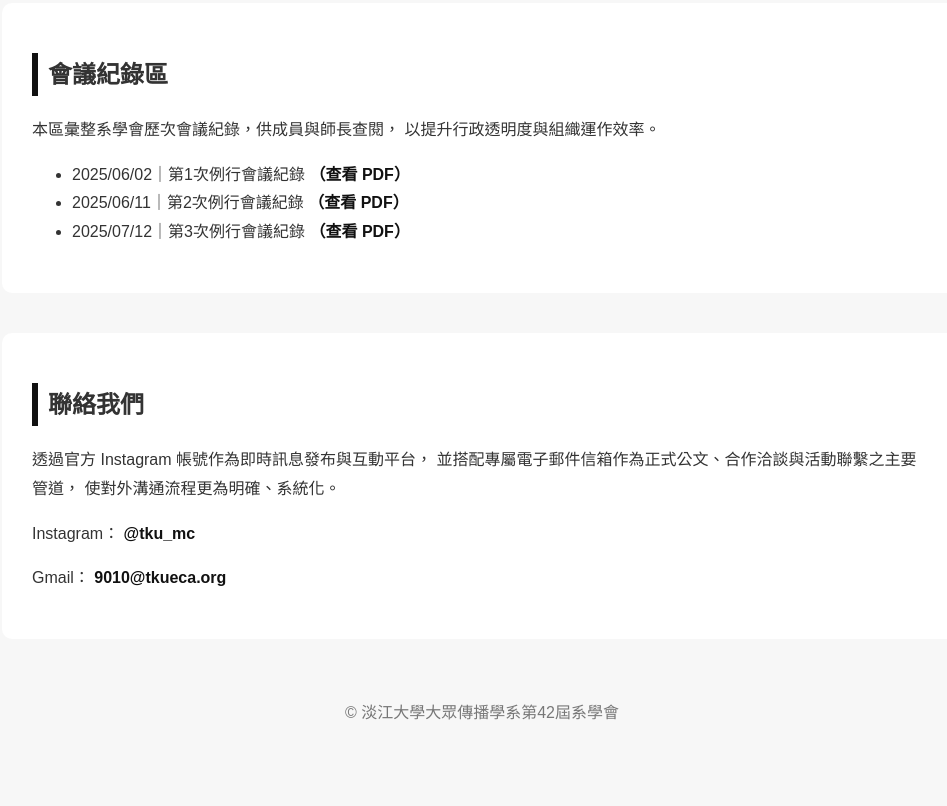
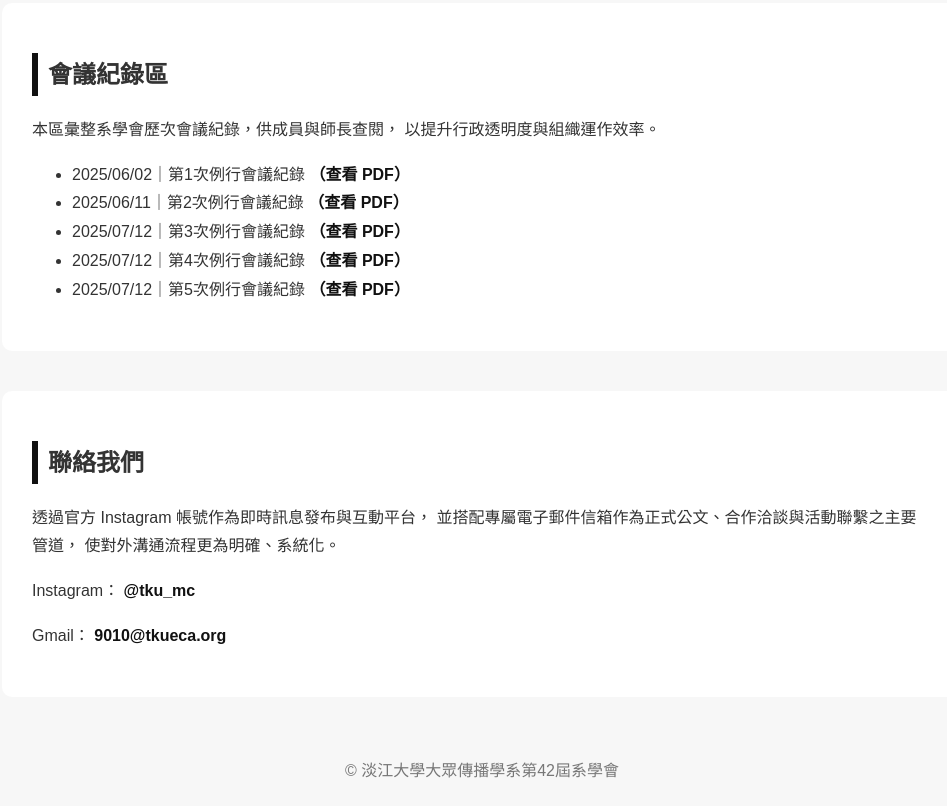
Before and after one commit to ziching1117/ziching1117.github.io, a plain HTML site: page index.html in a window 1280 px wide. Shown: the part 2028-2834 px from the top of the page, without its empty margins (158-1105 px from the left). Before the commit the page ends 2776 px from the top, so only its background shows below. Drawn offline with Linux system fonts and the light colour scheme.

Commit message:
Update index.html

```diff
--- a/index.html
+++ b/index.html
@@ -180,13 +180,27 @@
       </a>
     </li>
 
-    <!-- 幹部會議 -->
     <li>
       2025/07/12｜第3次例行會議紀錄
       <a href="pdf/minutes_20250712_regular_03.pdf.pdf" target="_blank">
         （查看 PDF）
       </a>
     </li>
+
+<li>
+      2025/07/12｜第4次例行會議紀錄
+      <a href="pdf/minutes_20250719_regular_04.pdf.pdf" target="_blank">
+        （查看 PDF）
+      </a>
+    </li>
+
+<li>
+      2025/07/12｜第5次例行會議紀錄
+      <a href="pdf/minutes_20250726_regular_05.pdf.pdf" target="_blank">
+        （查看 PDF）
+      </a>
+    </li>
+
   </ul>
 </section>
 
```
